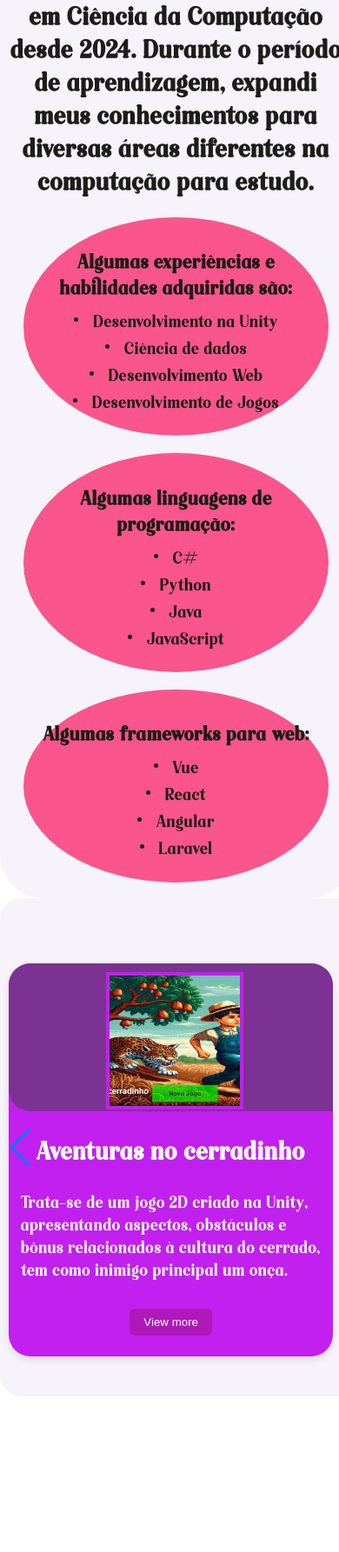
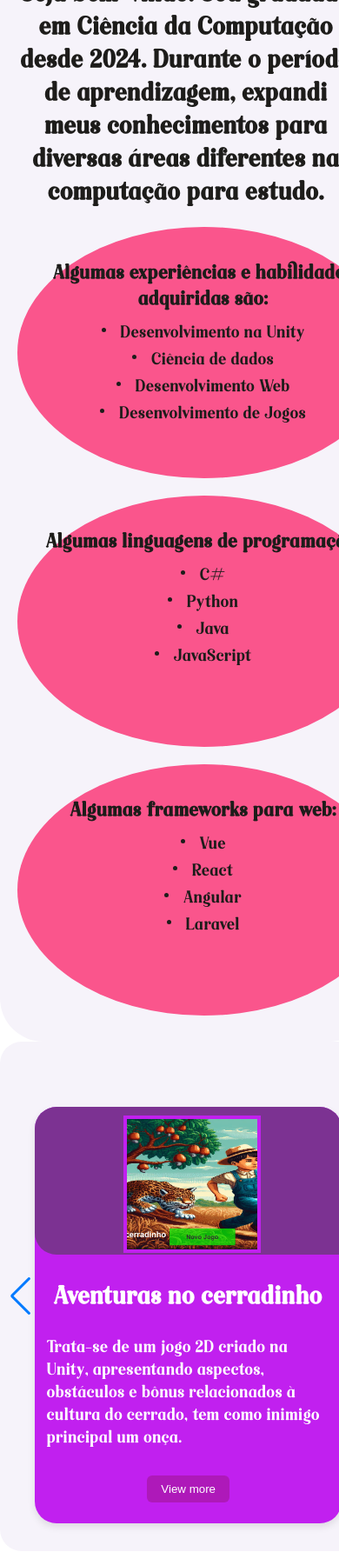
Before and after one commit to BlendaGabrielly/PT, a website: page index.html in a window 390 px wide. Shown: the part 151-1936 px from the top of the page at 87% size. Drawn offline with nearby package versions, Linux system fonts and the light colour scheme.

Commit message:
Atualização Telas menores

```diff
--- a/styles.css
+++ b/styles.css
@@ -290,59 +290,22 @@ body {
     src: url("Fonte/Raillinc.otf") format("truetype");
   }
 
-  /* Media queries para tornar o layout responsivo */
+  /* Estilos para dispositivos móveis */
 @media screen and (max-width: 768px) {
-    /* Seção Sobre */
+
+    .slide-container {
+      padding: 50px 0;
+    }
     .Sobre_mim {
-      width: 90%;
-      padding: 3%;
+      width: 100%;
     }
-
     .habilidades_linguagens_framework {
       flex-direction: column;
-      align-items: center;
     }
-
     .habilidades,
     .linguagens,
     .framework {
       width: 100%;
-      height: auto;
       margin: 10px 0;
     }
-
-    /* Slide */
-    .slide-content {
-      margin: 0 20px;
-    }
-
-    /* Rodapé */
-    .head_final.h1 {
-      margin-top: 20vh;
-    }
   }
-
-  @media screen and (max-width: 480px) {
-    /* Seção Sobre */
-    .Sobre_mim {
-      width: 100%;
-      padding: 2%;
-    }
-
-    .habilidades,
-    .linguagens,
-    .framework {
-      height: auto;
-      width: 80%;
-    }
-
-    /* Slide */
-    .slide-content {
-      margin: 0 10px;
-    }
-
-    /* Rodapé */
-    .head_final.h1 {
-      margin-top: 10vh;
-    }
-  }
```
